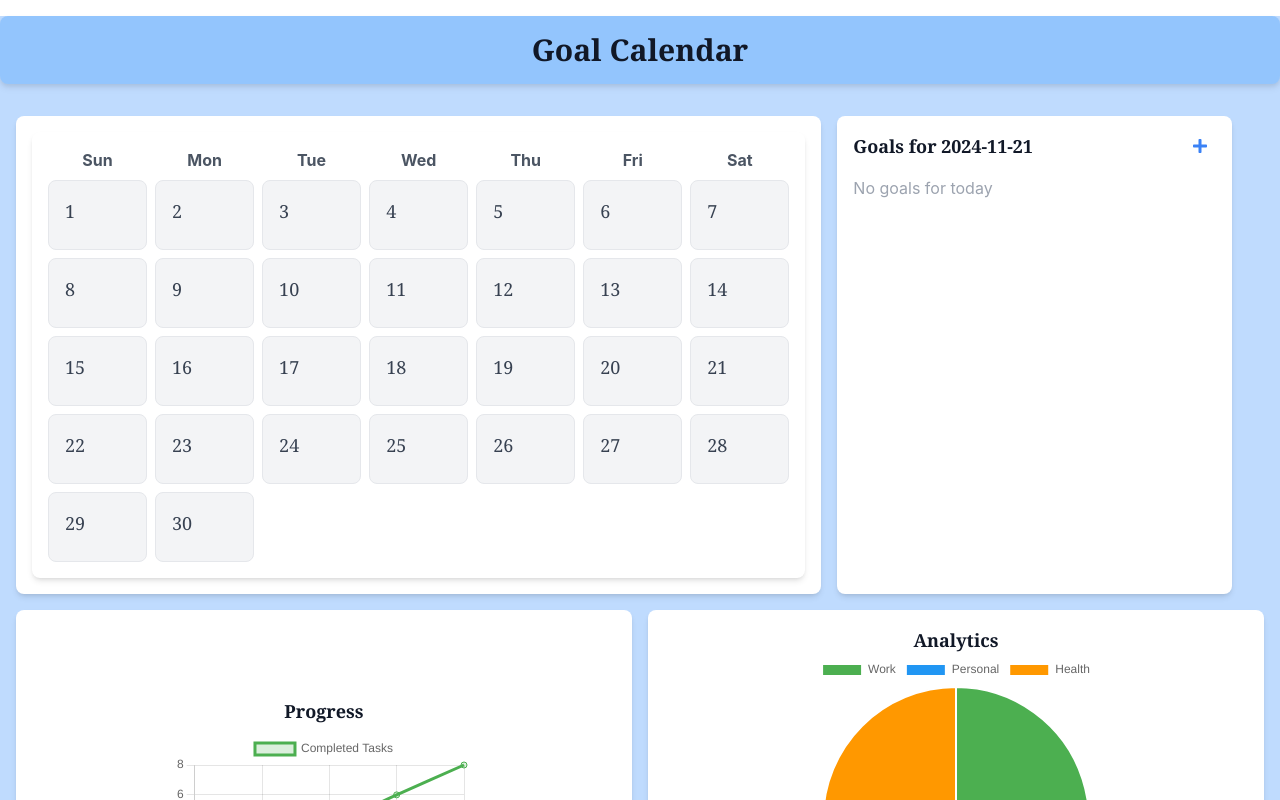
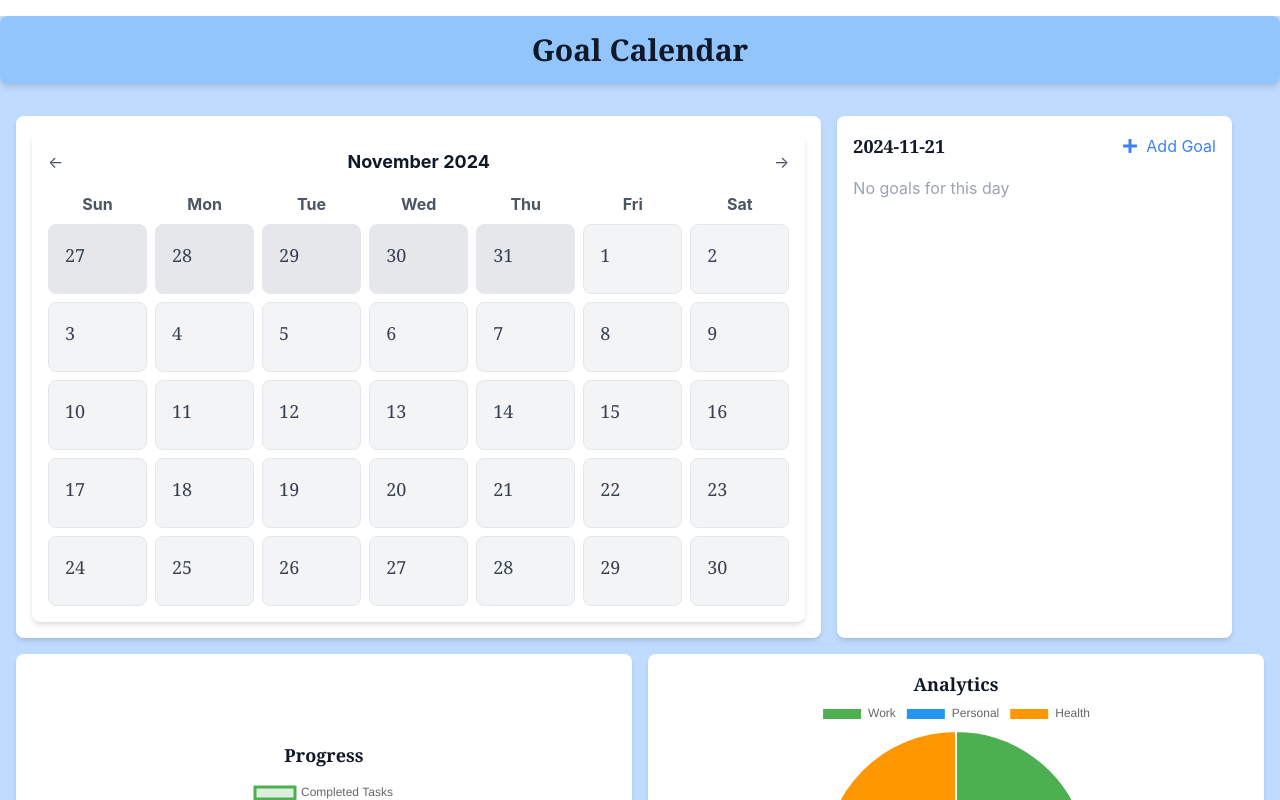
Before and after one commit to Maria-Boichenko/goal_tracker, a React (Create React App) app: page / in a window 1280 px wide. Shown: the top 800 px of the page. Built offline with nearby package versions, Linux system fonts and the light colour scheme.

Commit message:
Changed logic onDay component

```diff
--- a/src/components/Calendar.tsx
+++ b/src/components/Calendar.tsx
@@ -1,26 +1,79 @@
-import { useState } from "react";
+import React, { useState } from "react";
+import { Goal } from "../types/goals";
+import { Day } from "./Day";
 import { useTasks } from "../context/TaskProvider";
-import { Day } from "./Day";
 
 interface CalendarProps {
-    onDateClick: (date: string) => void; // Обработчик выбора даты
+    onDateClick: (date: string) => void; // Проп для обработки кликов на дату
 }
 
+const months = [
+    "January", "February", "March", "April", "May", "June",
+    "July", "August", "September", "October", "November", "December"
+];
+
 export default function Calendar({ onDateClick }: CalendarProps) {
-    const today = new Date();
-    const year = today.getFullYear();
-    const month = today.getMonth() + 1;
-    const daysInCurrentMonth = new Date(year, month, 0).getDate();
+    const { goals } = useTasks();
+    const [currentDate, setCurrentDate] = useState(new Date());
 
-    const daysInMonth = Array.from(
-        { length: daysInCurrentMonth },
-        (_, i) => `${year}-${String(month).padStart(2, "0")}-${String(i + 1).padStart(2, "0")}`
+    const year = currentDate.getFullYear();
+    const month = currentDate.getMonth();
+
+    // Получаем количество дней в текущем месяце
+    const daysInCurrentMonth = new Date(year, month + 1, 0).getDate();
+
+    // Получаем день недели для первого числа месяца
+    const firstDayOfWeek = new Date(year, month, 1).getDay();
+
+    // Получаем количество дней в предыдущем месяце
+    const daysInPreviousMonth = new Date(year, month, 0).getDate();
+
+    // Создаем массив дней для предыдущего, текущего и следующего месяцев
+    const prevMonthDays = Array.from(
+        { length: firstDayOfWeek },
+        (_, i) => daysInPreviousMonth - firstDayOfWeek + i + 1
     );
 
-    const { goals } = useTasks(); // Получение задач из контекста
+    const currentMonthDays = Array.from(
+        { length: daysInCurrentMonth },
+        (_, i) => i + 1
+    );
+
+    const nextMonthDays = Array.from(
+        { length: 7 - ((prevMonthDays.length + currentMonthDays.length) % 7 || 7) },
+        (_, i) => i + 1
+    );
+
+    // Функция переключения месяца
+    const switchMonth = (direction: "prev" | "next") => {
+        setCurrentDate((prev) => {
+            const newDate = new Date(prev);
+            newDate.setMonth(newDate.getMonth() + (direction === "next" ? 1 : -1));
+            return newDate;
+        });
+    };
 
     return (
         <div className="p-4 bg-white rounded-lg shadow-md">
+            {/* Навигация по месяцам */}
+            <div className="flex justify-between items-center mb-4">
+                <button
+                    onClick={() => switchMonth("prev")}
+                    className="text-gray-600 hover:text-gray-900"
+                >
+                    ←
+                </button>
+                <h2 className="text-lg font-bold">
+                    {months[month]} {year}
+                </h2>
+                <button
+                    onClick={() => switchMonth("next")}
+                    className="text-gray-600 hover:text-gray-900"
+                >
+                    →
+                </button>
+            </div>
+
             {/* Заголовки дней недели */}
             <div className="grid grid-cols-7 gap-2 text-center font-bold text-gray-600">
                 {["Sun", "Mon", "Tue", "Wed", "Thu", "Fri", "Sat"].map((day) => (
@@ -28,14 +81,40 @@ export default function Calendar({ onDateClick }: CalendarProps) {
                 ))}
             </div>
 
-            {/* Календарь */}
+            {/* Дни месяца */}
             <div className="grid grid-cols-7 gap-2 mt-2">
-                {daysInMonth.map((date) => (
+                {/* Дни предыдущего месяца */}
+                {prevMonthDays.map((day) => (
                     <Day
-                        key={date}
-                        date={date}
-                        goals={goals[date] || []} // Передача задач для текущего дня
-                        onDateClick={onDateClick} // Выбор даты при клике
+                        key={`prev-${day}`}
+                        date={new Date(year, month - 1, day).toISOString().split("T")[0]}
+                        goals={[]}
+                        onDateClick={() => switchMonth("prev")}
+                        inactive
+                    />
+                ))}
+
+                {/* Дни текущего месяца */}
+                {currentMonthDays.map((day) => {
+                    const fullDate = new Date(year, month, day).toISOString().split("T")[0];
+                    return (
+                        <Day
+                            key={`current-${day}`}
+                            date={fullDate}
+                            goals={goals[fullDate] || []}
+                            onDateClick={onDateClick}
+                        />
+                    );
+                })}
+
+                {/* Дни следующего месяца */}
+                {nextMonthDays.map((day) => (
+                    <Day
+                        key={`next-${day}`}
+                        date={new Date(year, month + 1, day).toISOString().split("T")[0]}
+                        goals={[]}
+                        onDateClick={() => switchMonth("next")}
+                        inactive
                     />
                 ))}
             </div>
--- a/src/components/Day.tsx
+++ b/src/components/Day.tsx
@@ -5,32 +5,32 @@ interface DayProps {
     date: string;
     goals: Goal[];
     onDateClick: (date: string) => void;
+    inactive?: boolean;
 }
 
-export function Day({ date, goals, onDateClick }: DayProps) {
-    // Получаем день месяца
-    const day = new Date(date).getDate();
+export function Day({ date, goals, onDateClick, inactive }: DayProps) {
+    // Получаем день месяца безопасным способом
+    const day = parseInt(date.split("-")[2], 10); // Извлекаем день из строки даты
 
     return (
         <div
-            key={date}
-            className="p-4 border rounded-lg text-gray-800 bg-gray-100 cursor-pointer hover:bg-gray-200"
+            className={`p-4 border rounded-lg text-gray-800 cursor-pointer ${
+                inactive ? "bg-gray-200 text-gray-400" : "bg-gray-100 hover:bg-gray-200"
+            }`}
             onClick={() => onDateClick(date)}
         >
             {/* Отображение дня месяца */}
-            <div className="font-serif text-lg 4 text-gray-700">{day}</div>
+            <div className="font-serif text-lg text-gray-700">{day}</div>
 
             {/* Отображение целей */}
             <div className="font-serif text-sm text-blue-500 mt-2">
                 {goals.length > 0 ? (
                     <>
-                        {/* Отображаем только первые 2 цели */}
                         {goals.slice(0, 2).map((goal, index) => (
                             <div key={index} className="truncate">
                                 {goal.title}
                             </div>
                         ))}
-                        {/* Если целей больше 2, добавляем информацию о дополнительных */}
                         {goals.length > 2 && (
                             <div className="text-gray-400">+{goals.length - 2} more</div>
                         )}
--- a/src/components/TasksForSelectedDay.tsx
+++ b/src/components/TasksForSelectedDay.tsx
@@ -5,22 +5,25 @@ import { FaPlus } from "react-icons/fa";
 import GoalListItem from "./GoalListItem";
 import GoalFormModal from "./GoalFormModal";
 
-export default function TasksForSelectedDay({ selectedDate }: { selectedDate: string }) {
+interface TasksForSelectedDayProps {
+    selectedDate: string;
+}
+
+export default function TasksForSelectedDay({ selectedDate }: TasksForSelectedDayProps) {
     const { goals, setGoals } = useTasks();
-    const today = new Date().toISOString().split("T")[0];
-    const todayGoals = goals[today] || [];
-    const [editedGoals, setEditedGoals] = useState<Goal | null>(null);
+    const [editedGoal, setEditedGoal] = useState<Goal | null>(null);
     const [isModalOpen, setIsModalOpen] = useState(false);
     const [isAddingGoal, setIsAddingGoal] = useState(false);
+
     const dayGoals = goals[selectedDate] || [];
 
     const handleAdd = () => {
-        setEditedGoals({
+        setEditedGoal({
             title: "",
             description: "",
             category: "",
             priority: "Medium",
-            date: today,
+            date: selectedDate,
         });
         setIsAddingGoal(true);
         setIsModalOpen(true);
@@ -28,67 +31,65 @@ export default function TasksForSelectedDay({ selectedDate }: { selectedDate: st
 
     const handleDelete = (index: number) => {
         setGoals((prev) => {
-            const updatedGoals = [...(prev[today] || [])];
+            const updatedGoals = [...(prev[selectedDate] || [])];
             updatedGoals.splice(index, 1);
-            return { ...prev, [today]: updatedGoals };
+            return { ...prev, [selectedDate]: updatedGoals };
         });
     };
 
     const handleEdit = (goal: Goal) => {
-        setEditedGoals(goal);
+        setEditedGoal(goal);
         setIsAddingGoal(false);
         setIsModalOpen(true);
     };
 
     const handleSave = (goal: Goal) => {
-        const originalDate = editedGoals?.date || today;
-
-        if (isAddingGoal) {
-            setGoals((prev) => ({
-                ...prev,
-                [goal.date || today]: [...(prev[goal.date || today] || []), goal],
-            }));
-        } else {
+        const originalDate = editedGoal?.date || selectedDate;
 
         setGoals((prev) => {
             const updatedGoals = { ...prev };
 
+            // Если дата изменилась, перемещаем задачу в новый день
             if (originalDate !== goal.date) {
                 updatedGoals[originalDate] = (prev[originalDate] || []).filter(
-                        (g) => g.title !== editedGoals?.title
+                    (g) => g.title !== editedGoal?.title
                 );
             }
-                updatedGoals[goal.date || today] = [
-                    ...(prev[goal.date || today] || []).filter((g) => g.title !== editedGoals?.title),
+
+            // Обновляем задачи на новой дате
+            updatedGoals[goal.date || selectedDate] = [
+                ...(updatedGoals[goal.date || selectedDate] || []).filter(
+                    (g) => g.title !== editedGoal?.title
+                ),
                 goal,
             ];
+
             return updatedGoals;
         });
-        }
+
         setIsModalOpen(false);
-        setEditedGoals(null);
+        setEditedGoal(null);
     };
-
 
     return (
         <div>
             {/* Заголовок с кнопкой добавления */}
             <div className="flex justify-between items-center mb-4">
                 <h2 className="text-lg font-bold font-serif">
-                    {isModalOpen && isAddingGoal ? "Add Goal" : `Goals for ${today}`}
+                     {selectedDate}
                 </h2>
                 <button
                     onClick={handleAdd}
                     className="text-blue-500 hover:text-blue-700 flex items-center"
                 >
                     <FaPlus className="mr-2" />
-
+                    Add Goal
                 </button>
             </div>
 
             {/* Список целей */}
-            {todayGoals.length === 0 ? (
-                <p className="text-gray-400">No goals for today</p>
+            {dayGoals.length === 0 ? (
+                <p className="text-gray-400">No goals for this day</p>
             ) : (
                 <ul className="list-disc pl-4">
                     {dayGoals.map((goal, index) => (
@@ -105,12 +106,11 @@ export default function TasksForSelectedDay({ selectedDate }: { selectedDate: st
             {/* Модальное окно для добавления/редактирования */}
             {isModalOpen && (
                 <GoalFormModal
-                    goal={editedGoals}
+                    goal={editedGoal}
                     onSave={handleSave}
                     onCancel={() => setIsModalOpen(false)}
                     isAddingGoal={isAddingGoal}
                 />
-
             )}
         </div>
     );
--- a/src/pages/MainPage.tsx
+++ b/src/pages/MainPage.tsx
@@ -4,41 +4,16 @@ import LineChart from "../components/LineChart";
 import PieChart from "../components/PieChart";
 import TasksForSelectedDay from "../components/TasksForSelectedDay";
 
-interface Task {
-    title: string;
-    priority: "High" | "Medium" | "Low";
-}
 
 export default function MainPage() {
-    // Состояние для всех задач
-    const [tasks, setTasks] = useState<Record<string, Task[]>>({});
-    // Состояние для выбранной даты
-    const [selectedDate, setSelectedDate] = useState<string>("");
+       const [selectedDate, setSelectedDate] = useState<string>(new Date().toISOString().split("T")[0]);
 
     // Обработчик выбора даты
     const handleDateClick = (date: string) => {
         setSelectedDate(date);
     };
 
-    // Добавление задачи
-    const handleAddTask = () => {
-        const title = prompt("Enter task title:");
-        const priority = prompt("Enter priority (High, Medium, Low):");
-
-        if (title && priority && ["High", "Medium", "Low"].includes(priority)) {
-            setTasks((prev) => ({
-                ...prev,
-                [selectedDate || new Date().toISOString().split("T")[0]]: [
-                    ...(prev[selectedDate || new Date().toISOString().split("T")[0]] || []),
-                    { title, priority: priority as "High" | "Medium" | "Low" },
-                ],
-            }));
-        } else {
-            alert("Invalid priority. Please enter High, Medium, or Low.");
-        }
-    };
-
-    return (
+  return (
         <div className="grid grid-cols-1 md:grid-cols-3 gap-4 p-4">
             {/* Календарь */}
             <div className="col-span-3 md:col-span-2 bg-white rounded-lg shadow-md p-4">
```
Also changed, not shown: src/components/Modal.tsx (line endings or trailing spaces). Lines whose indentation alone changed are shown as unchanged.
